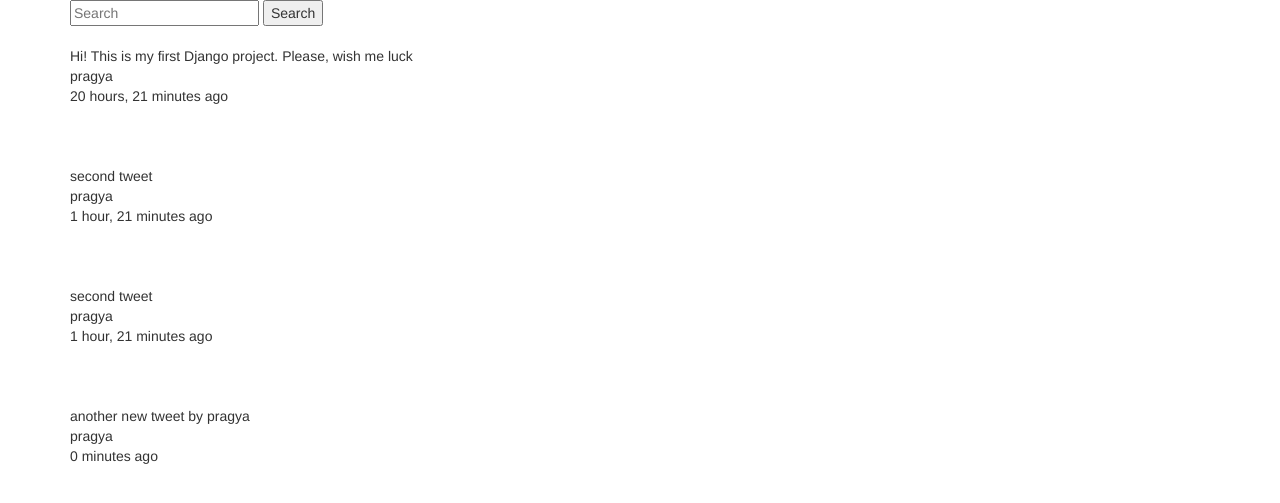
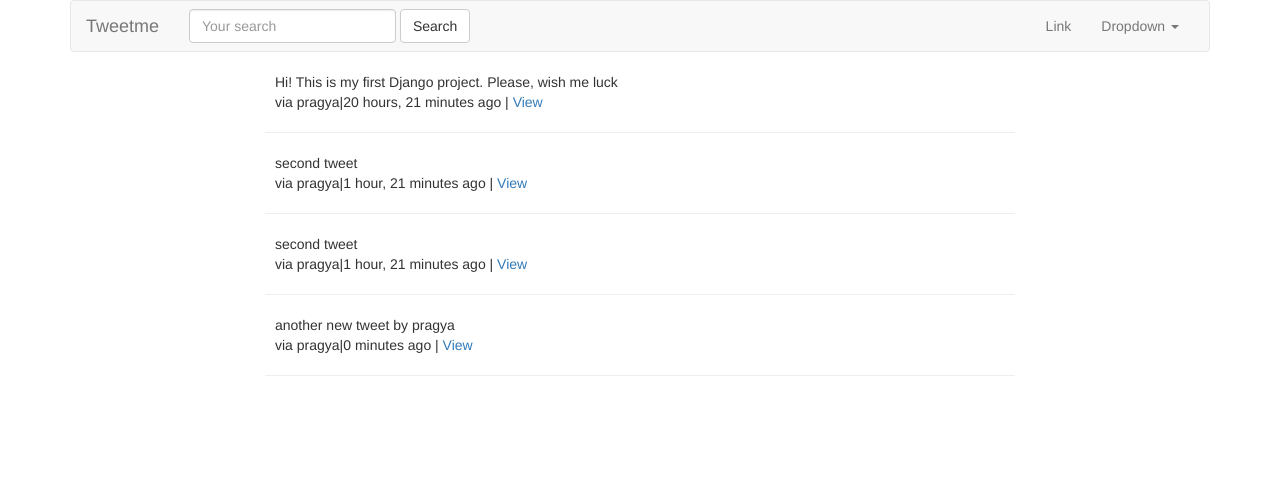
Before and after one commit to srivastava-pragya/tweetme, a Django app: page /tweet/ in a window 1280 px wide. Shown: the top 503 px of the page. Run offline with Django 3.2, Linux system fonts and the light colour scheme; data comes from the database, SQL or seed files in the repository; some libraries are stand-ins or nearby versions.

Commit message:
Setting bootstrap media object and bootstrap navbar

```diff
--- a/src/templates/base.html
+++ b/src/templates/base.html
@@ -21,6 +21,7 @@
   </head>
   <body>
     <div class='container'>
+      {% include "navbar.html" %}
       {% block content %}
       {% endblock content %}
 
--- /dev/null
+++ b/src/templates/navbar.html
@@ -0,0 +1,33 @@
+<nav class="navbar navbar-default">
+  <div class="container-fluid">
+    <!-- Brand and toggle get grouped for better mobile display -->
+    <div class="navbar-header">
+      <button type="button" class="navbar-toggle collapsed" data-toggle="collapse" data-target="#bs-example-navbar-collapse-1" aria-expanded="false">
+        <span class="sr-only">Toggle navigation</span>
+        <span class="icon-bar"></span>
+        <span class="icon-bar"></span>
+        <span class="icon-bar"></span>
+      </button>
+      <a class="navbar-brand" href="{% url 'home' %}">Tweetme</a>
+    </div>
+    {% include "tweets/search_form.html" %}
+
+    <!-- Collect the nav links, forms, and other content for toggling -->
+    <div class="collapse navbar-collapse" id="bs-example-navbar-collapse-1">
+
+      <ul class="nav navbar-nav navbar-right">
+        <li><a href="#">Link</a></li>
+        <li class="dropdown">
+          <a href="#" class="dropdown-toggle" data-toggle="dropdown" role="button" aria-haspopup="true" aria-expanded="false">Dropdown <span class="caret"></span></a>
+          <ul class="dropdown-menu">
+            <li><a href="#">Action</a></li>
+            <li><a href="#">Another action</a></li>
+            <li><a href="#">Something else here</a></li>
+            <li role="separator" class="divider"></li>
+            <li><a href="#">Separated link</a></li>
+          </ul>
+        </li>
+      </ul>
+    </div><!-- /.navbar-collapse -->
+  </div><!-- /.container-fluid -->
+</nav>
--- a/src/tweets/templates/tweets/search_form.html
+++ b/src/tweets/templates/tweets/search_form.html
@@ -1,4 +1,6 @@
-<form method='GET' action='{% url "tweet:list" %}'>
-	<input type='text' name='q' placeholder='Search' value='{{request.GET.q }}'/>
-	<input type='submit' value='Search' />
+<form class="navbar-form navbar-left" method='GET' action='{% url "tweet:list" %}'>
+		<div class="form-group">
+			<input class="form-control" type='text' name='q' placeholder='Your search' value='{{request.GET.q }}'/>
+			</div>
+		<input class="btn btn-default" type='submit' value='Search' />
 </form>
--- a/src/tweets/templates/tweets/tweet_list.html
+++ b/src/tweets/templates/tweets/tweet_list.html
@@ -1,12 +1,24 @@
 {% extends "base.html" %}
 
 {% block content %}
-	{% include "tweets/search_form.html" %}<br/>
+	<div class='row'>
+		<div class='col-sm-8 col-sm-offset-2'>
 
 		{% for object in object_list %}
-		<p>{{ object.content }}<br/>
-		{{ object.user }}<br/>
-		{{ object.timestamp|timesince }} ago<p/><br/><br/>
+			<div class="media">
+				  <div class="media-left">
+				    <a href="#">
+				      {% if object.image %}
+				      	<img class="media-object" src="..." alt="...">
+				      {% endif %}
+				    </a>
+				  </div>
+				  <div class="media-body">
+				   {{ object.content }}<br/>
+				   via {{ object.user }}|{{ object.timestamp|timesince }} ago | <a href='{{ object.get_absolute_url }}'>View</a>
+				  </div>
+			</div>
+			<hr/>
 		{% empty %}
 			{% if request.GET.q %}
 			<p>No tweets found.</p>
@@ -14,5 +26,6 @@
 			<p>No tweets yet. </p>
 			{% endif %}
 		{% endfor %}
-
+		</div>
+	</div>
 {% endblock content %}
```
Also changed, not shown: src/tweets/templates/tweets/list_view.html (+4 -6 lines). Lines whose indentation alone changed are shown as unchanged.
